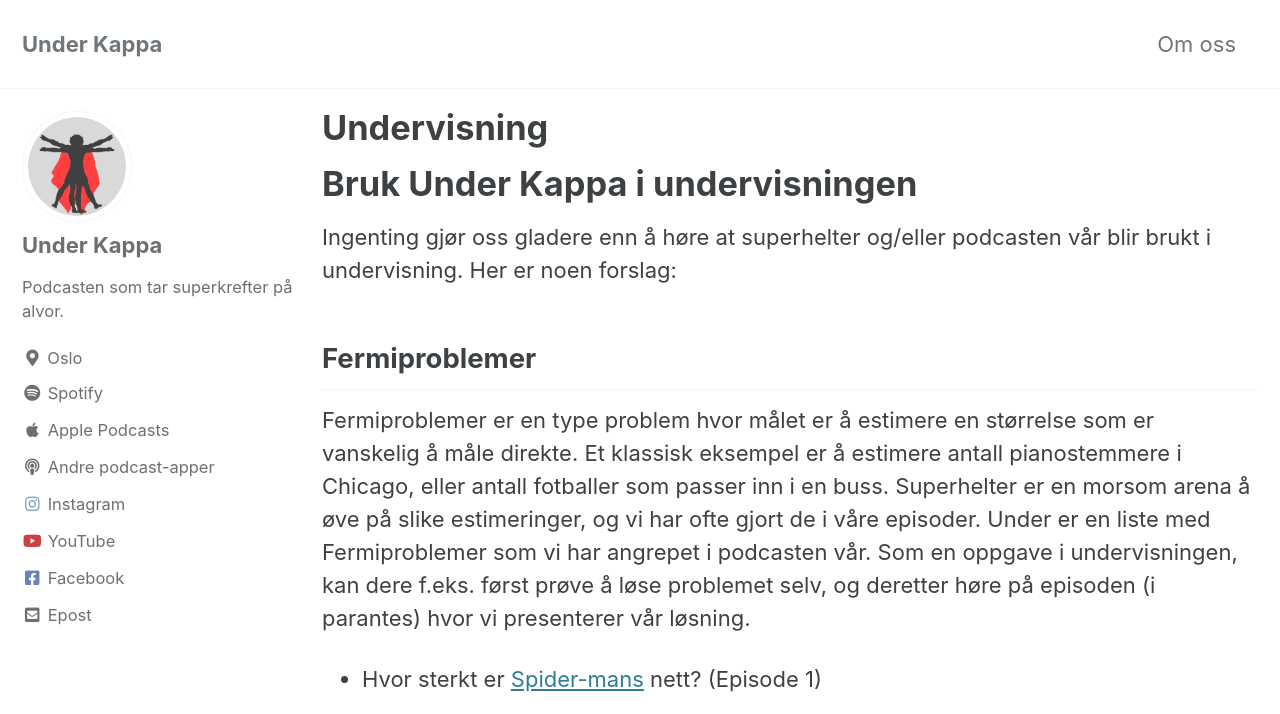
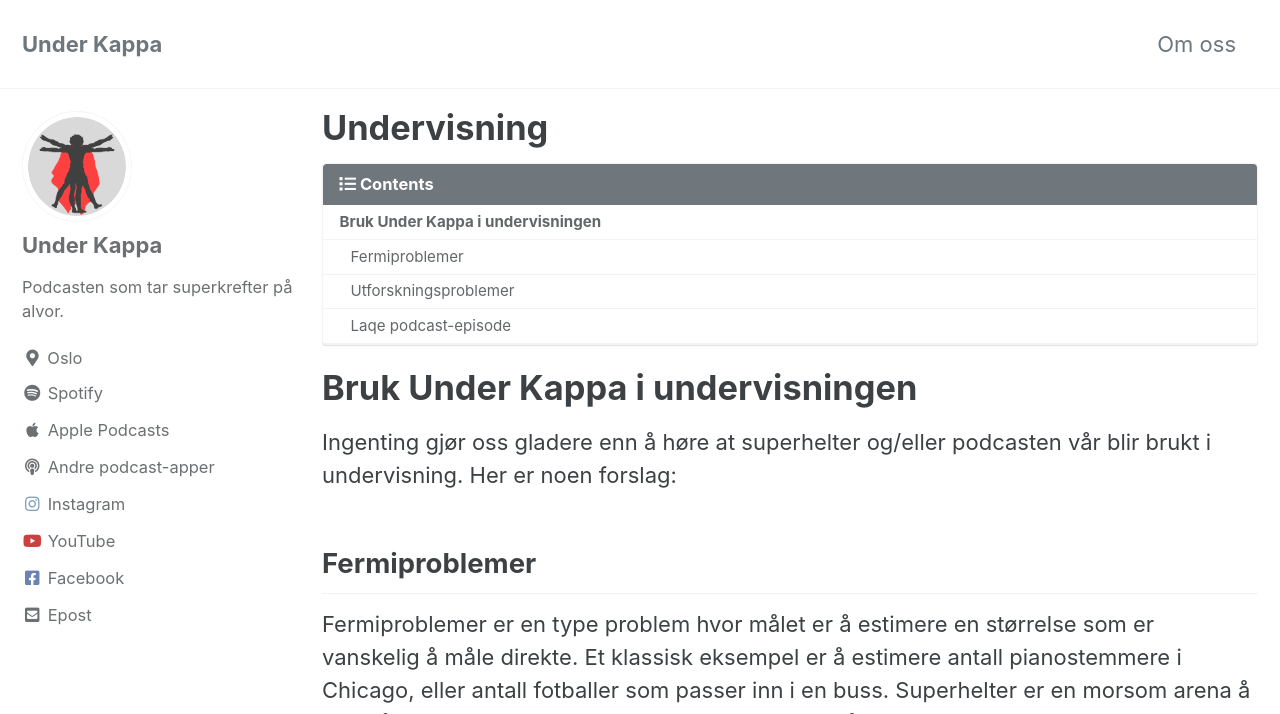
Before and after one commit to vidarsko/underkappa-website, a Jekyll site: the page built from _pages/undervisning.md, in a window 1280 px wide and 900 px high, cut to the strip 0-714 px from the top of the window. Built offline with Jekyll 4.4.1, drawn with Linux system fonts in a browser that asks for light colours; cached includes are drawn as plain includes.

Commit message:
added toc

```diff
--- a/_pages/undervisning.md
+++ b/_pages/undervisning.md
@@ -4,6 +4,10 @@ title: Undervisning
 permalink: /undervisning/
 classes: wide
 author_profile: true
+toc: true
+toc_label: "Contents"
+toc_sticky: true
+toc_icon: "list"
 ---
 
 # Bruk Under Kappa i undervisningen
```
